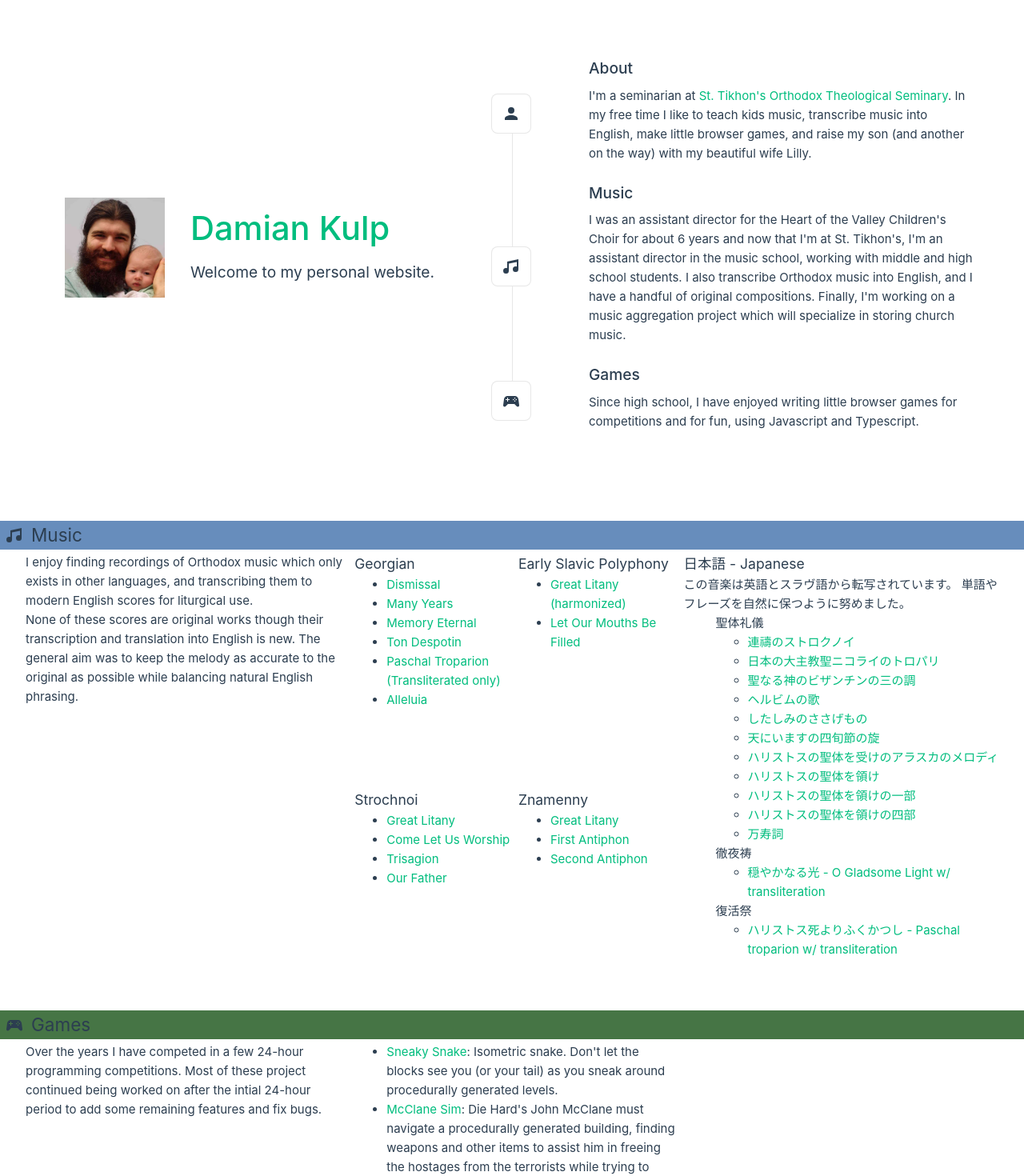
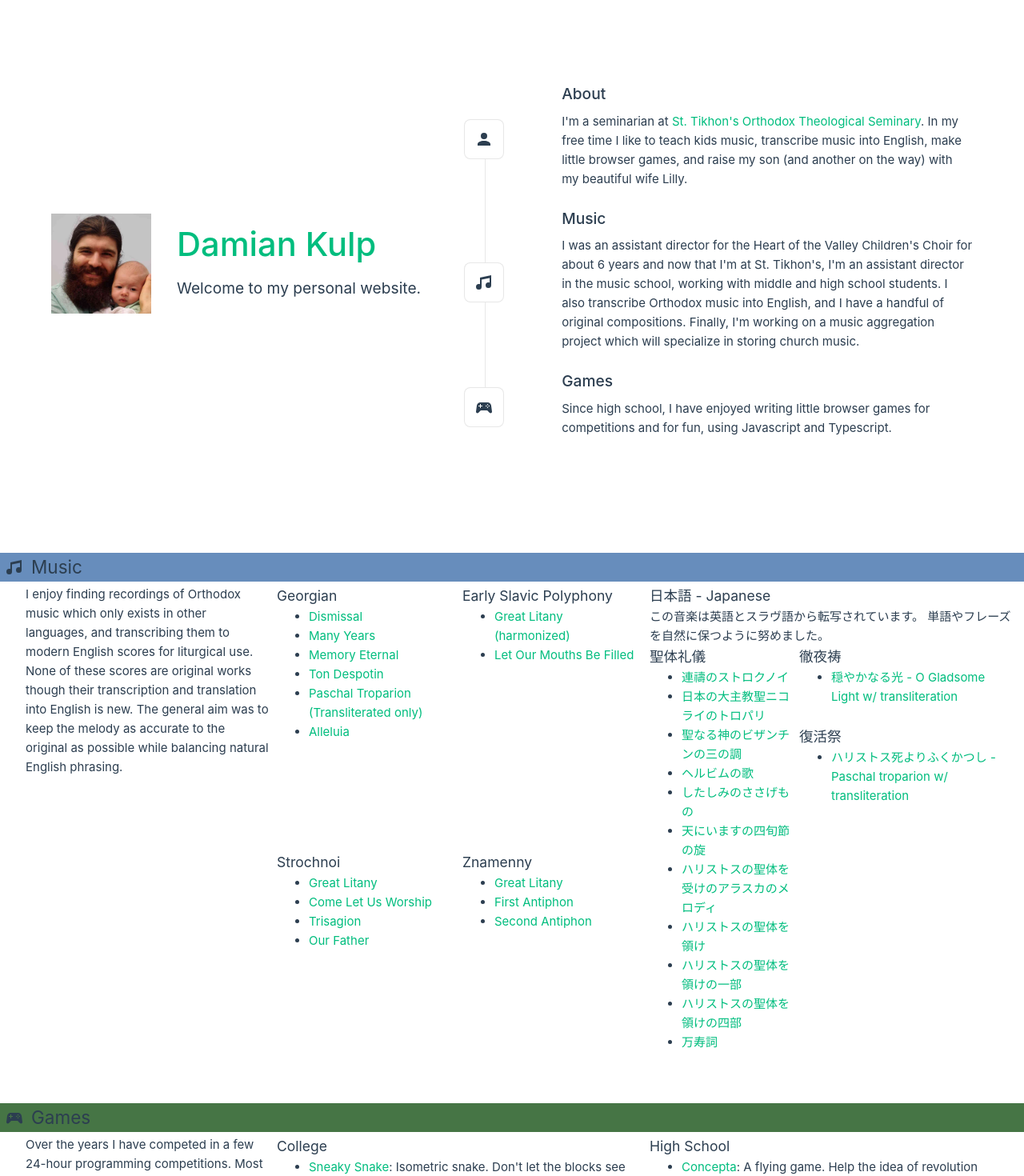
Before and after one commit to dlkulp/dlkulp.github.io, a Vue app: page / in a window 1280 px wide. Shown: the top 1470 px of the page at 80% size. Built offline with nearby package versions, Linux system fonts and the light colour scheme.

Commit message:
Add older games, reformat slightly

```diff
--- a/src/App.vue
+++ b/src/App.vue
@@ -56,12 +56,13 @@ import ChurchIcon from "./components/icons/IconChurch.vue";
 					</ul>
 				</article>
 			</div>
-			<article>
+			<div>
 				<h3>日本語 - Japanese</h3>
 				<p>この音楽は英語とスラヴ語から転写されています。 単語やフレーズを自然に保つように努めました。</p>
+				<div class="grid">
+					<article>
+						<h3>聖体礼儀</h3>
 						<ul>
-					<li class="nested">聖体礼儀</li>
-					<li class="nested"><ul>
 							<li><a target="_blank" href="/scores/日本語/連禱 - ストロクノイ.pdf">連禱のストロクノイ</a></li>
 							<li><a target="_blank" href="/scores/日本語/日本の大主教聖ニコライのトロパリ.pdf">日本の大主教聖ニコライのトロパリ</a></li>
 							<li><a target="_blank" href="/scores/日本語/聖なる神のビザンチンの三の調.pdf">聖なる神のビザンチンの三の調</a></li>
@@ -73,17 +74,21 @@ import ChurchIcon from "./components/icons/IconChurch.vue";
 							<li><a target="_blank" href="/scores/日本語/ハリストスの聖体を領けの一部.pdf">ハリストスの聖体を領けの一部</a></li>
 							<li><a target="_blank" href="/scores/日本語/ハリストスの聖体を領けの四部.pdf">ハリストスの聖体を領けの四部</a></li>
 							<li><a target="_blank" href="/scores/日本語/万寿詞.pdf">万寿詞</a></li>
-					</ul></li>
-					<li class="nested">徹夜祷</li>
-					<li class="nested"><ul>
-						<li><a target="_blank" href="/scores/日本語/穏やかなる光.pdf">穏やかなる光 - O Gladsome Light w/ transliteration</a></li>
-					</ul></li>
-					<li class="nested">復活祭</li>
-					<li class="nested"><ul>
-						<li><a target="_blank" href="/scores/日本語/ハリストス死よりふくかつし.pdf">ハリストス死よりふくかつし - Paschal troparion w/ transliteration</a></li>
-					</ul></li>
 						</ul>
 					</article>
+					<article>
+						<h3>徹夜祷</h3>
+						<ul>
+							<li><a target="_blank" href="/scores/日本語/穏やかなる光.pdf">穏やかなる光 - O Gladsome Light w/ transliteration</a></li>
+						</ul>
+						<br />
+						<h3>復活祭</h3>
+						<ul>
+							<li><a target="_blank" href="/scores/日本語/ハリストス死よりふくかつし.pdf">ハリストス死よりふくかつし - Paschal troparion w/ transliteration</a></li>
+						</ul>
+					</article>
+				</div>
+			</div>
 		</div>
 	</PageSection>
 	<PageSection color="467545">
@@ -91,12 +96,22 @@ import ChurchIcon from "./components/icons/IconChurch.vue";
 		<template #title>Games</template>
 		<div class="content">
 			<p>Over the years I have competed in a few 24-hour programming competitions. Most of these project continued being worked on after the intial 24-hour period to add some remaining features and fix bugs.</p>
+			<article>
+				<h3>College</h3>
 				<ul>
 					<li><a href="https://gl0vgames.github.io/SneakySnake/" target="_blank">Sneaky Snake</a>: Isometric snake. Don't let the blocks see you (or your tail) as you sneak around procedurally generated levels.</li>
 					<li><a href="https://gl0vgames.github.io/McClaneSim/" target="_blank">McClane Sim</a>: Die Hard's John McClane must navigate a procedurally generated building, finding weapons and other items to assist him in freeing the hostages from the terrorists while trying to stay alive. It's also a text adventure.</li>
 					<li><a href="https://gl0vgames.github.io/S6/" target="_blank">S6</a>: Receive a description of your target, sneak around guards, and sling you slightly sulferous smelling smoke when you find the matching target.</li>
 					<li><a href="https://fauzikliman.com/GameOfLife-3.0/" target="_blank">Game of Life 3.0</a>: Sequel to the unreleased GoL 2.0, this version uses a procedurally generated map with different values for different types of tiles.</li>
 				</ul>
+			</article>
+			<article>
+				<h3>High School</h3>
+				<ul>
+					<li><a href="https://tms.ogpc.info/Games/Details/717d0268-8e1a-4c10-8874-98284daec59c" target="_blank">Concepta</a>: A flying game. Help the idea of revolution spread through a population before battling the final boss in the town center.</li>
+					<li><a href="https://tms.ogpc.info/Games/Details/3b2e1f39-c91c-45f9-9cdf-8d4a1ee7e11b" target="_blank">Zoning Wars</a>: A two person card game which encourages creating proper city zones.</li>
+				</ul>
+			</article>
 		</div>
 	</PageSection>
 	<!-- <PageSection color="88665D">
@@ -133,7 +148,7 @@ import ChurchIcon from "./components/icons/IconChurch.vue";
 @media (min-width: 1024px) {
 	.content {
 		margin-top: 2.5rem;
-		grid-template-columns: 33% 33% 33%;
+		grid-template-columns: 25% 37.5% 37.5%;
 	}
 }
 </style>
--- a/src/components/Overview.vue
+++ b/src/components/Overview.vue
@@ -57,14 +57,18 @@ import GameIcon from "./icons/IconGame.vue";
 </template>
 
 <style>
+.overview {
+	margin-top: 2rem;
+	margin-bottom: 2rem;
+}
 .overview .center {
 	max-width: 1280px;
+	height: 100%;
 	margin: 0 auto;
 	padding: 2rem;
-}
-
-.overview #content {
-	height: 80%;
+	display: inline-grid;
+	place-items: center;
+	grid-template-columns: auto auto;
 }
 
 .overview header {
```
Lines whose indentation alone changed are shown as unchanged.
